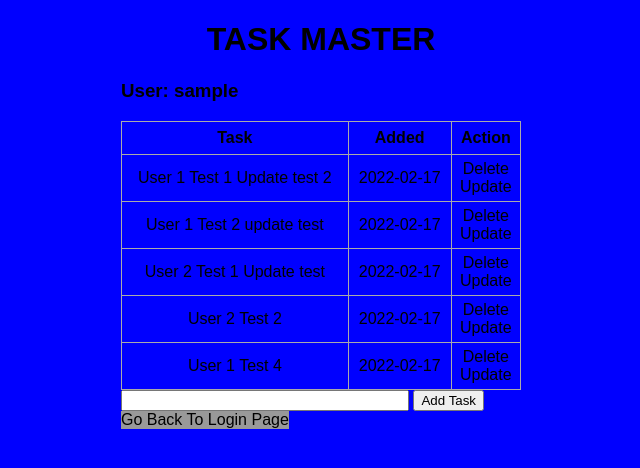
After one commit to limonatasuyu/Todo_app_Flask, a Flask app: template templates/home.html in a window 1280 px wide. The commit adds this page. Shown: the top 468 px of the page, without its empty margins (319-959 px from the left). Run offline with Flask 2, Linux system fonts and the light colour scheme; tables that the repository leaves empty hold one stand-in row (values such as "Sample post"); the template is opened without the code that fills it: values that come from a table or form of the project are taken from there, most other values are stand-ins (such as "Sample title", 1, 10 or a date in 2020).

Commit message:
I add a login function

```diff
--- a/app.py
+++ b/app.py
@@ -5,14 +5,50 @@ from flask import Flask, render_template, request, redirect
 -render_template for reffering index.html file in static folder in order to interact with it
 '''
 from flask_sqlalchemy import SQLAlchemy
+import git
 from datetime import datetime
 from os.path import exists
-import git
+
+app = Flask(__name__) # Setting up the application
+app.config['SQLALCHEMY_TRACK_MODIFICATIONS'] = True
+db = SQLAlchemy(app) # Creating database with binding SQLAlchemy class to our app
 
 
-app = Flask(__name__) # Setting up the application
-app.config['SQLALCHEMY_DATABASE_URI'] = 'sqlite:///test.db' # Setting up the database and route of the file that is gonna store the data, file's name is gonna be test.db
-db = SQLAlchemy(app) # Creating database with binding SQLAlchemy class to our app
+class Users(db.Model):
+
+	__tablename__ = "user"
+	id = db.Column(db.Integer, primary_key=True)
+	name = db.Column(db.String(200), nullable=False)
+	date_created = db.Column(db.DateTime, default=datetime.utcnow) # The date that the data created, 'datetime.utcnow' for specifying that moment the data is created
+	tasks = db.relationship("Tasks", backref="task", lazy=True)
+
+
+
+
+# Creating database model with Model instance in SQLAlchemy class
+class Tasks(db.Model):
+
+	__tablename__ = "task"
+	# Creating columns for database
+	id = db.Column(db.Integer, primary_key=True) # Primary key that is gonna be id and do not show up in app in order to handling database with code
+	'''! ! ! ! TO-DO: There is a something wrong with the nullable value the task's name still can be nothing debug it ! ! ! !'''
+	content = db.Column(db.String(200), nullable=False) # Creating content key that is gonna be task's name
+	date_created = db.Column(db.DateTime, default=datetime.utcnow) # The date that the data created, 'datetime.utcnow' for specifying that moment the data is created
+	User_id = db.Column(db.Integer, db.ForeignKey('user.id'), nullable=False)
+
+
+
+
+app.config['SQLALCHEMY_DATABASE_URI'] = 'sqlite:///Data/Users.db' # Setting up the database and route of the file that is gonna store the data
+database_exists_U = exists('Data/Users.db') # Creating a bool variable for checking the database exists
+if not database_exists_U: # Checking to see if databases is exist
+	db.create_all() # If database is not exists create the databases
+
+app.config['SQLALCHEMY_DATABASE_URI'] = 'sqlite:///Data/Tasks.db' # Setting up the database and route of the file that is gonna store the data
+database_exists_T = exists('Data/Tasks.db')
+if not database_exists_T:
+	db.create_all()
+
 
 # Route for the GitHub webhook
 @app.route('/update_server', methods=['POST'])
@@ -25,87 +61,96 @@ def webhook():
 	else:
 		return 'Wrong event type', 400
 
-# Creating database model with Model instance in SQLAlchemy class
-class Todo(db.Model):
 
-	# Creating columns for database
-	id = db.Column(db.Integer, primary_key=True) # Primary key that is gonna be id and do not show up in app in order to handling database with code
-	'''! ! ! ! TO-DO: There is a something wrong with the nullable value the task's name still can be nothing debug it ! ! ! !'''
-	content = db.Column(db.String(200), nullable=False) # Creating content key that is gonna be task's name
-	date_created = db.Column(db.DateTime, default=datetime.utcnow) # The date that the data created, 'datetime.utcnow' for specifying that moment the data is created
+@app.route('/', methods=['POST', 'GET'])
+def index():
 
-	def __repr__(self): # ???
-		return '<Task %r>' % self.id # ???
+	if request.method == 'POST':
 
-# Creating index's route, '/' is for creating page's url
+		global user_name 						## Creating global user_name variable
+		user_name = request.form['name']		## giving value to user_name variable   ## This two code is gonna be executed when variable calls
+		if Users.query.filter_by(name=user_name).first() == None:
+			new_user = Users(name=user_name)
+			try:
+				db.session.add(new_user)
+				db.session.commit()
+
+			except:
+				return "error"
+
+		return redirect('/home')
+
+
+
+	return render_template('index.html')
+
+
+
+# Creating index's route, '/home' is for creating page's url
 ''' TO-DO: write the comment for methods'''
-@app.route('/', methods = ['POST', 'GET'])
-def index(): # Function for creating home page
+@app.route('/home', methods = ['POST', 'GET'])
+def home(): # Function for creating tasks page
 
-	database_exists = exists('test.db') # Creating a bool variable for checking database exist
-	if not database_exists: # Checking to see if database is exist
-		db.create_all() # If database is not exists create the database
 
 
 	if request.method == 'POST': # If the request that send to this route is POST
 		# Create a variable for task's name that is send from html request,
 		# "request.form['content']" is for specifying the data that getting from request that we send from html file,
 		# html input tag had name='content' attribute for this event
+
 		task_content = request.form['content']
+		user_id = Users.query.filter_by(name=user_name).first_or_404().id
 		# Create a variable that is a todo object that's going to have it's content equal to content of task name that is send from html request
-		new_task = Todo(content=task_content)
-
+		new_task = Tasks(content=task_content, User_id=user_id)
 		# Pushing Todo object (The data) to our database
 		try:
 			db.session.add(new_task) # Adding the data to database in session
 			db.session.commit() # Commiting the session
-			return redirect('/') # Returning user back to index.html
+			return redirect('/home') # Returning user back to index.html (through route)
 		except: # Creating an exception in case of something goes wrong while adding data to database
 			return 'There is an error(Adding error)' # If there is something wrong user gonna go to a page saying 'There is an error(Adding error)'
 	else: # If the request that send to this route is not POST
-
-		# Creating a tasks variable for html to show tasks in webpage
-		'''! ! ! ! TO-DO: idk what query means for now, look at it ! ! ! !'''
-		# .order_by(Todo.date_created) for ordering the data with date
-		# .all() is for getting all of the data
-		tasks = Todo.query.order_by(Todo.date_created).all()
-
-		return render_template('index.html', tasks=tasks) # Returning index.html file in the static file to user, task=task is  for explaning ' tasks in html file is the tasks variable'
+		user_id = Users.query.filter_by(name=user_name).first_or_404().id
+		tasks = Tasks.query.filter_by(User_id=user_id).all()
+		return render_template('home.html', tasks=tasks, username=user_name)
 
 # Creating delete page's route that is not vieweble and just functional, for deleting the data when the user go and clicks the delete link
 # The <int:id> is actually the data's id in the database and is needed for function to take as an argument
-@app.route('/delete/<int:id>')
+@app.route('/home/delete/<int:id>')
 def delete(id): # Function for deleting data from databse, the id argument is for deleting just the specific data
-	task_to_delete = Todo.query.get_or_404(id) # Creating variable for data to delete in order to defining while using it
+	task_to_delete = Tasks.query.get_or_404(id) # Creating variable for data to delete in order to defining while using it
 
 	try:
 		db.session.delete(task_to_delete)  # Deleting the data from database in session
 		db.session.commit() # Commiting the session
-		return redirect('/') # Returning user back to index.html
+		return redirect('/home') # Returning user back to index.html
 
 	except: # Creating an exception in case of something goes wrong while deleting the data
 		return 'There is an error(Deleting error)' #  If there is something wrong user gonna go to a page saying 'There is an error(Deleting error)'
 
 # Creating update page's route for updating the tasks name (or data's content key's string value)
 # The <int:id> is actually the data's id in the database and is needed for function to take as an argument
-''' TO-DO: write the comment for methods'''
-@app.route('/update/<int:id>', methods = ['GET', 'POST'])
+''' TO-DO: write the comment for methods '''
+@app.route('/home/update/<int:id>', methods = ['GET', 'POST'])
 def update(id):# Function for updating the data in database
-	task = Todo.query.get_or_404(id) # Creating a variable for data to update in order to defining while using it
-
+	print("debug 1")
+	task = Tasks.query.get_or_404(id) # Creating a variable for data to update in order to defining while using it
+	print("debug 2")
 	if request.method == 'POST': # If the request that send to this route is POST
+		print("debug 3")
 		# Changing task's content to new content
 		task.content = request.form['content']
-
+		print("debug 4")
 		try:
 			db.session.commit() # Commiting the session
-			return redirect('/') # Returning user back to home page
+			return redirect('/home') # Returning user back to home page
 
 		except: # Creating an exception in case of something goes wrong while updating the data
 			return 'There is an error(Updating error)' #  If there is something wrong user gonna go to a page saying 'There is an error(Updating error)'
 
 	else: # If the request that send to this route is not POST
-		return render_template('update.html', task=task) # Then return user to update.html, task=task is  for explaning 'task in html file is the task variable'
+		print("debug 5")
+		return render_template('update.html', task=task, username=user_name) # Then return user to update.html, task=task is  for explaning 'task in html file is the task variable'
 
 if __name__ == "__main__":
 	app.run(debug=True)
--- a/static/css/main.css
+++ b/static/css/main.css
@@ -34,3 +34,13 @@ td {
 #content {
 	width: 70%;
 }
+
+a {
+	text-decoration: none;
+	color: #000;
+}
+
+.loginlink {
+	float: left;
+	background-color: #999;
+}
--- a/templates/base.html
+++ b/templates/base.html
@@ -6,6 +6,7 @@
 		<meta name="viewport" content="width=device-width, initial-scale=1.0">
 		<meta http-equiv="X-UA-Compatible" content="ie=edge">
 									{# specifying the url for css with url_for() func #}
+		<script src="{{ url_for('static', filename='js/script.js') }}" ></script>
 		<link rel="stylesheet" href="{{ url_for('static', filename='css/main.css') }}">
 		{% block head %}{% endblock %} {# For insertin code from other html files between this 'blocks' and using this file as template #}
 	</head>
--- /dev/null
+++ b/templates/home.html
@@ -0,0 +1,52 @@
+{% extends 'base.html' %} {# For specifiying the template html for inheritance #}
+
+{% block head %} {# beginning of the header tag #}
+<title>Task Master</title>
+{% endblock %} {# end of the header tag #}
+
+{% block body %} {# beginning of the body tag #}
+<!--A div tag for all of the content in webpage, class name is content for easier styling -->
+<div class="content">
+	<!-- A centered h1 tag for title -->
+	<h1 style="text-align: center;"> TASK MASTER </h1>
+	<h3>User: {{username}}</h3>
+	{% if tasks|length < 1 %}
+	<!-- A centered h4 tag in case of not a single task is created -->
+	<h4 style="text-align: center;">There are no task, create one below</h4>
+	{% endif %}
+	<!-- Table tag for sgowing user taks organized-->
+	<table>
+		<!-- A row of table -->
+		<tr>
+			<!-- <th> tags for specifying data's type to the user -->
+			<th>Task</th>
+			<th>Added</th>
+			<th>Action</th>
+		</tr>
+		<!-- Rows for each task and datas to show for each row -->
+		{% for task in tasks %} {# For each task in database there is gonna be new row and data to show the user #}
+		<tr>
+			<td>{{ task.content }}</td> {# task.content is task content in the database #}
+			<td>{{ task.date_created.date() }}</td> {# task.date_created.date() is that specific data's creation time in the database #}
+			<td>
+				<!-- Anchor tags for deleting and updating the data -->
+				<a href="/home/delete/{{task.id}}">Delete</a>
+				<br>
+				<a href="/home/update/{{task.id}}">Update</a>
+			</td>
+		{% endfor %} {# End of for loop #}
+	</table>
+
+	<!-- Creating form container for input elements that is gonna take information from user -->
+	<!-- action="/" is for staying in the same page(index page) when the user submits the "Add Task" button below -->
+	<!-- method="POST" is for sending data (the task's name) to localhost server -->
+	<form action="/home" method="POST">
+		<!-- Text that is gonna sending to web server, name="content" is for reference data after submitted -->
+		<!-- id="content" is for styling the input text bar -->
+		<input type="text" name="content" id="content">
+		<!-- Submit button for sending the data as "content" -->
+		<input type="submit" value="Add Task">
+		<a href="/" class="loginlink">Go Back To Login Page</a>
+</div>
+
+{% endblock %} {# end of the body tag #}
--- a/templates/update.html
+++ b/templates/update.html
@@ -9,12 +9,12 @@
 <div class="content">
 	<!-- A centered h1 tag for title -->
 	<h1 style="text-align: center;"> UPDATE TASK </h1>
-
+	<h3>User: {{username}}</h3>
 	<!-- A div tag for styling more easily the form container and elements in it -->
 	<div class="form">
 	<!-- Creating form container for input elements that is gonna take information from user -->
 	<!-- method="POST" is for sending data (for changing the value) to localhost server -->
-	<form action="/update/{{task.id}}" method="POST">
+	<form action="/home/update/{{task.id}}" method="POST">
 		<!-- Text that is gonna sending to web server -->
 		<!-- name="content" is for reference data after submitted -->
 		{# {{task.content}} is the tasks content that is sent from the database and the value="{{task.content}}" is for typing the content string in text bar #}
```
Also changed, not shown: static/js/script.js (added, +9 -0 lines), templates/index.html (+11 -40 lines), templates/scratch.html (added, +11 -0 lines), Data/Tasks.db (added), Data/Users.db (added), test.db (deleted), 1 other file.
